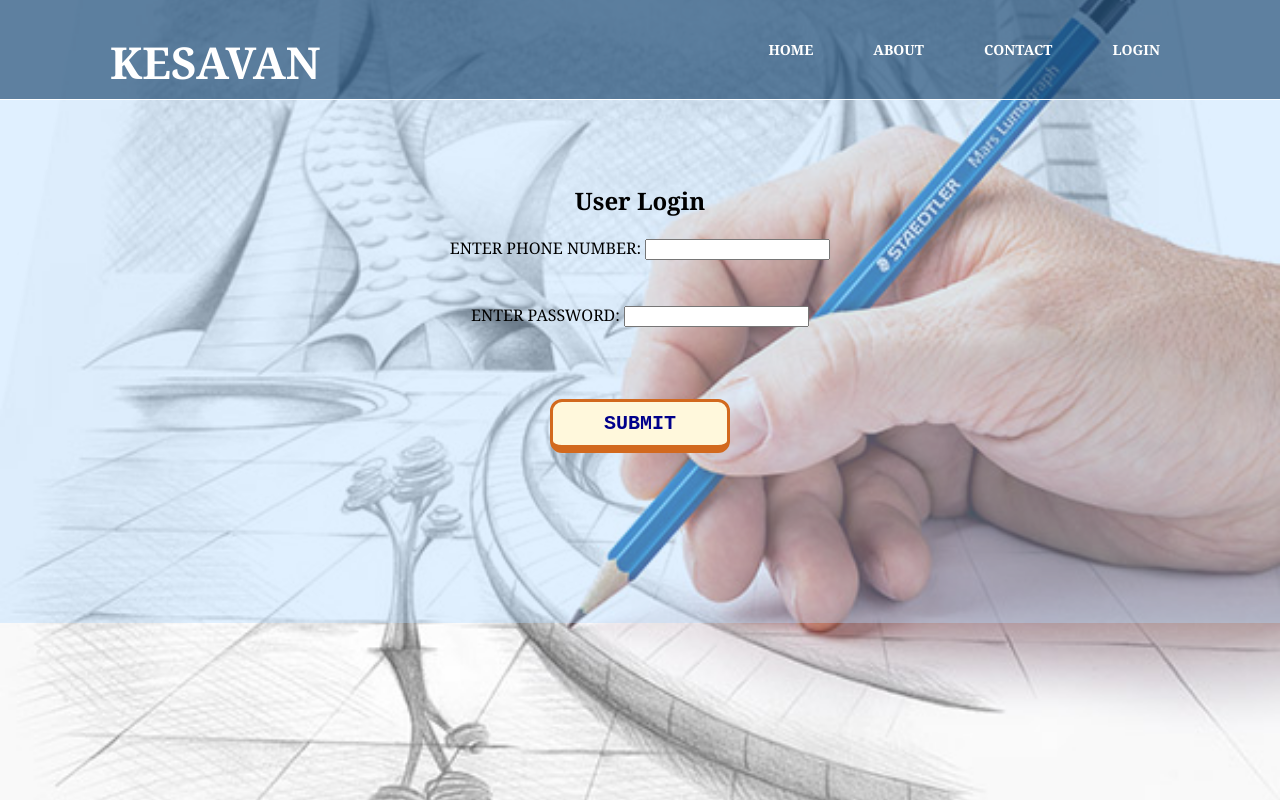
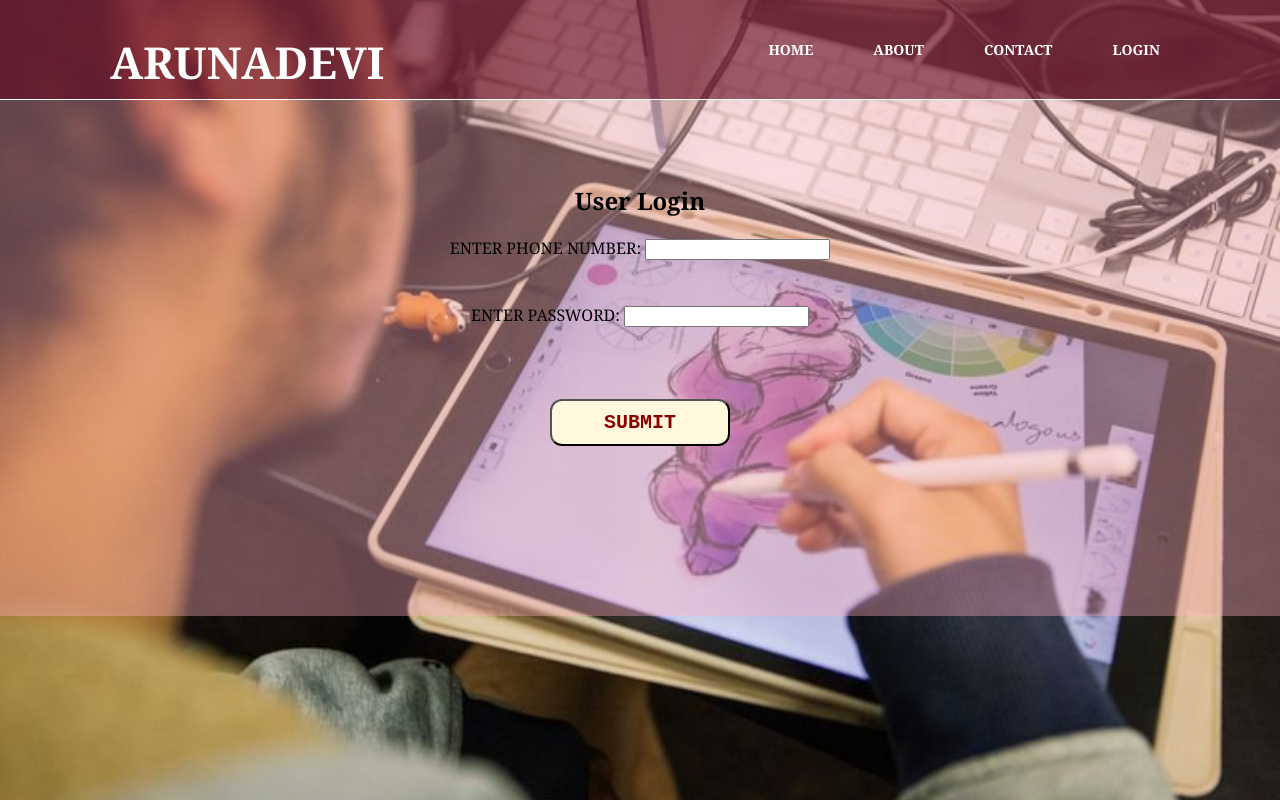
Before and after one commit to kesavan-ss/new, a PHP site: page /login.html in a window 1280 px wide. Run offline with PHP 8.4, Linux system fonts and the light colour scheme.

Commit message:
setup demo html

```diff
--- a/design.css
+++ b/design.css
@@ -11,7 +11,7 @@ height:100px;
 width:100%;
 padding:10px 90px;
 box-sizing:border-box;
-background: rgba(8, 54, 97, 0.6);
+background: rgba(97, 8, 30, 0.6);
 border-bottom:1px solid #fff;
 }
 
@@ -43,13 +43,13 @@ font-weight:bold;
 text-transform:uppercase;
 }
 nav ul li a:hover{
-background: rgb(11, 6, 92);
+background: rgb(92, 6, 10);
 border-radius:20px;
 }
 section{
 width:300;
 height:100vh;
-background:url(draw.jpg);
+background:url(anim.jpg);
 background-size:cover;
 background-position:center;
 
@@ -60,15 +60,15 @@ background-position:center;
     background-color: cornsilk;
     padding: 10px;
     font-family: 'Courier New', Courier, monospace;
-    color: darkblue ;
+    color: rgb(139, 0, 0) ;
     width: 180px;
     font-size: 20px;
     text-transform: uppercase;
-    border: 3px solid chocolate;
+    border: 3px solid rgb(210, 30, 90)30, 90);
     font-weight: bolder;
     border-radius: 12px;
     cursor: pointer;
-    border-bottom-width: 8px ;
+
     margin: 50px;
 }
 
@@ -76,13 +76,13 @@ background-position:center;
 {
     margin: 20px;
     width: 100px;
-    border: 3px solid chocolate;
+    border: 3px solid rgb(210, 30, 105);
     border-radius: 5px ;
     padding: 10px;
 
 }
 .log{
     padding: 120px;
-    background-color: rgba(175, 215, 255, 0.384);
+    background-color: rgba(255, 175, 192, 0.384);
 
 }
--- a/login.html
+++ b/login.html
@@ -4,15 +4,15 @@
     <meta charset="UTF-8">
     <meta http-equiv="X-UA-Compatible" content="IE=edge">
     <meta name="viewport" content="width=>, initial-scale=1.0">
-    <title>kesavan</title>
+    <title>ArunaDevi</title>
     <link rel="stylesheet" type="text/css"href="design.css">
 </head>
 <body>
     <nav>
-        <div class="logo">KESAVAN</div>
+        <div class="logo">ArunaDevi</div>
         <ul>
-            <li><a href="samp.html">Home</a></li>
-            <li><a href="#">About</a></li>
+            <li><a href="home.html">Home</a></li>
+            <li><a href="home.html">About</a></li>
             <li><a href="contact.html">Contact</a></li>
             <li><a href="login.html">Login</a></li>
             </ul>
```
Also changed, not shown: contact.html (+4 -4 lines), home.html (+4 -4 lines), styles.css (+7 -7 lines).
